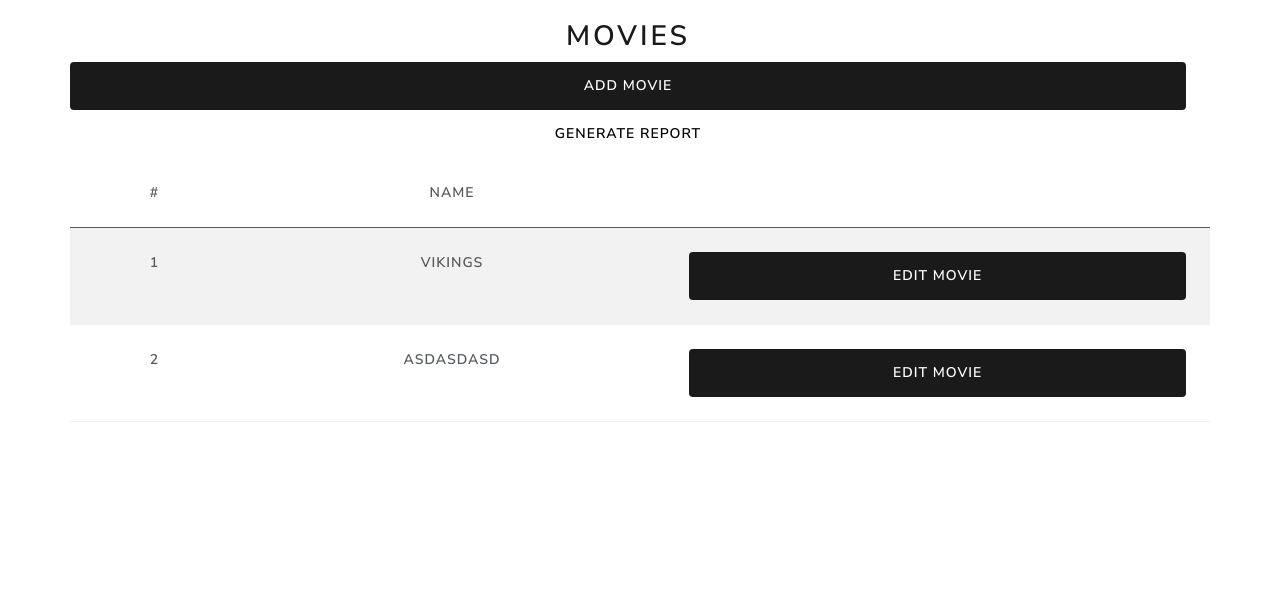
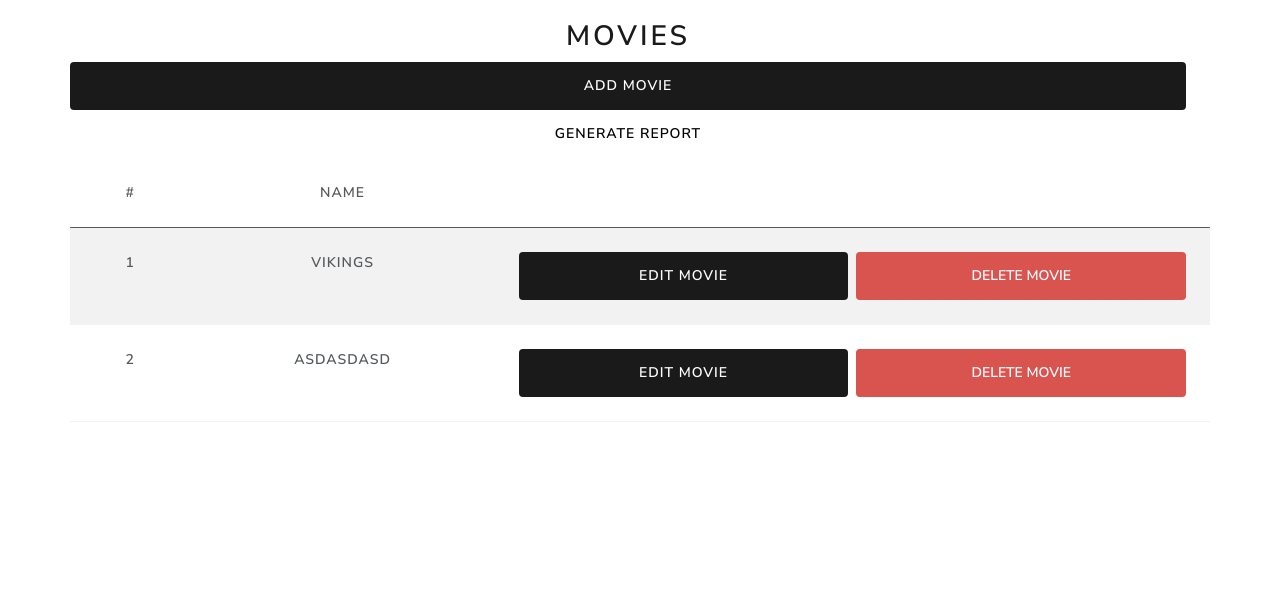
Before and after one commit to ZaidKaraymeh/cinema-management-system, a Django app: page /movies in a window 1280 px wide. Shown: the part 96-692 px from the top of the page. Run offline with Django 4.2, Linux system fonts and the light colour scheme; data comes from the database, SQL or seed files in the repository; both versions use the stored data as it was after the commit; lists and menus that the app fills with data are empty; some libraries are stand-ins or nearby versions.

Commit message:
Edit Movie, Delete Movie

```diff
--- a/core/templates/base.html
+++ b/core/templates/base.html
@@ -113,8 +113,11 @@
         <div class="col  overflow-hidden">
           <div class="row">
             {% if messages %} {% for message in messages %}
-            <div id="alert-cstm" class="alert alert-{{ message.tags }} alert-dismissible fade show" role="alert text-center" >{{message}}</div>
-            <button type="button" class="btn-close" data-bs-dismiss="alert" aria-label="Close"></button>
+            <div id="alert-cstm" class="alert alert-{{ message.tags }} alert-dismissible fade show" role="alert text-center" >{{message}}
+              <button type="button" class="btn-close" data-bs-dismiss="alert" aria-label="Close"></button>
+
+            </div>
+
             {% endfor %} {% endif %}
             {% block content %}
 
--- a/core/templates/list_movies.html
+++ b/core/templates/list_movies.html
@@ -2,7 +2,7 @@
 
 <div class="row">
     <h2 class="text-center" > Movies </h2>
-    <a class="btn btn-primary" href="#">
+    <a class="btn btn-primary" href="{% url 'add_movie' %}">
         Add Movie
     </a>
     <a class="btn btn-secondary" href="#">
@@ -19,13 +19,32 @@
   </thead>
   <tbody>
     {% for movie in movies %}
-    <tr>
-      <th class="text-center">{{forloop.counter}}</th>
-      <th class="text-center">{{movie.name}}</th>
-      <th class="text-center">
-        <a class="btn btn-primary d-block" href="#edit_movie"> Edit Movie </a>
-      </th>
-    </tr>
+        <tr>
+        <th class="text-center">{{forloop.counter}}</th>
+        <th class="text-center">{{movie.name}}</th>
+        <th class="text-center d-flex gap-2">
+            <a class="btn btn-primary d-block w-100" href="{% url 'edit_movie' movie.id %}"> Edit Movie </a>
+            <button type="button" data-bs-toggle="modal" data-bs-target="#deleteModal{{forloop.counter}}" class="btn btn-danger d-block w-100"> Delete Movie </button>
+        </th>
+        </tr>
+            <!-- Modal -->
+        <div class="modal fade" id="deleteModal{{forloop.counter}}" tabindex="-1" aria-labelledby="deleteModal{{forloop.counter}}Label" aria-hidden="true">
+        <div class="modal-dialog">
+            <div class="modal-content">
+            <div class="modal-header">
+                <h5 class="modal-title" id="deleteModal{{forloop.counter}}Label">Modal title</h5>
+                <button type="button" class="btn-close" data-bs-dismiss="modal" aria-label="Close"></button>
+            </div>
+            <div class="modal-body">
+                Are you sure you want to delete {{movie.name}}?
+            </div>
+            <div class="modal-footer">
+                <button type="button" class="btn btn-secondary" data-bs-dismiss="modal">Close</button>
+                <a href="{% url 'delete_movie' movie.id %}" class="btn btn-primary">Delete</a>
+            </div>
+            </div>
+        </div>
+        </div>
     {% endfor %}
   </tbody>
 </table>
@@ -39,4 +58,5 @@
 </div>
 
 
+
 {% endblock content %}
--- a/core/urls.py
+++ b/core/urls.py
@@ -6,5 +6,7 @@ from . import views
 urlpatterns = [
     path('', views.home, name="home"),
     path('movies/add', views.add_movie, name="add_movie"),
+    path('movies/edit/<str:movie_id>', views.edit_movie, name="edit_movie"),
+    path('movies/delete/<str:movie_id>', views.delete_movie, name="delete_movie"),
     path('movies', views.list_movies, name="list_movies"),
 ]
--- a/core/views.py
+++ b/core/views.py
@@ -36,7 +36,7 @@ def add_movie(request):
             movie = movie_form.save(commit=False)
             movie.save()
             messages.success(request, f"{movie.name} has been added successfuly!")
-            return redirect('add_movie')
+            return redirect('list_movies')
     else:
         movie_form = MovieForm()
 
@@ -44,3 +44,29 @@ def add_movie(request):
         "movie_form": movie_form,
     }
     return render(request, "add_movie.html", context)
+
+def edit_movie(request, movie_id):
+    user = CustomUser.objects.get(id=request.user.id)
+    movie = Movie.objects.get(id=movie_id)
+
+    if request.method == "POST":
+        movie_form = MovieForm(request.POST, instance=movie)
+        if movie_form.is_valid():
+            movie = movie_form.save(commit=False)
+            movie.save()
+            messages.info(request, f"{movie.name} has been Edited successfuly!")
+            return redirect('list_movies')
+    else:
+        movie_form = MovieForm(instance=movie)
+
+    context = {
+        "movie_form": movie_form,
+    }
+    return render(request, "edit_movie.html", context)
+
+def delete_movie(request, movie_id):
+    movie = Movie.objects.get(id=movie_id)
+    movie.delete()
+    messages.error(request, f"{movie.name} has been Deleted successfuly!")
+
+    return redirect('list_movies')
```
Also changed, not shown: backend/settings.py (+10 -0 lines), core/forms.py (+7 -0 lines), core/templates/edit_movie.html (added, +54 -0 lines), db.sqlite3.
